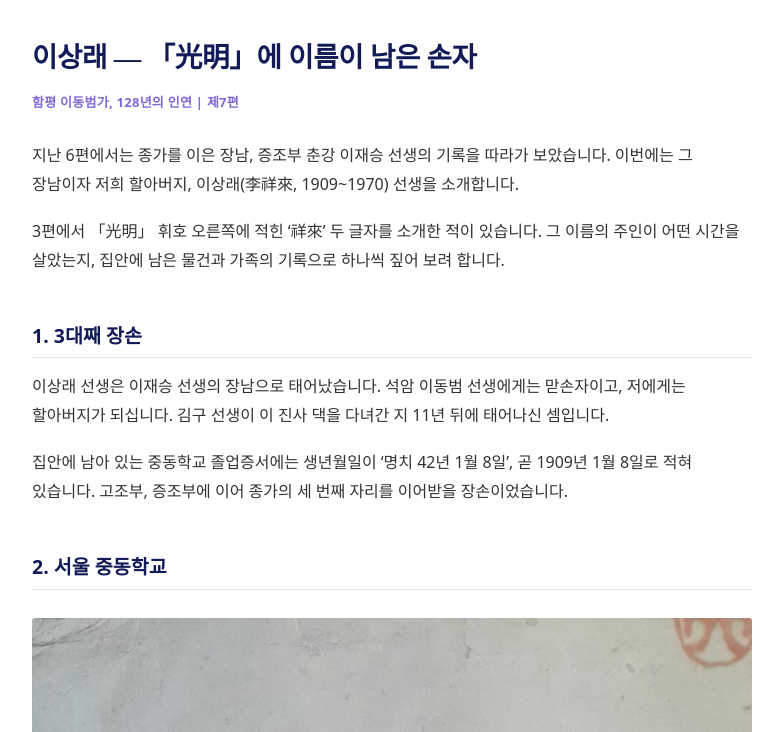
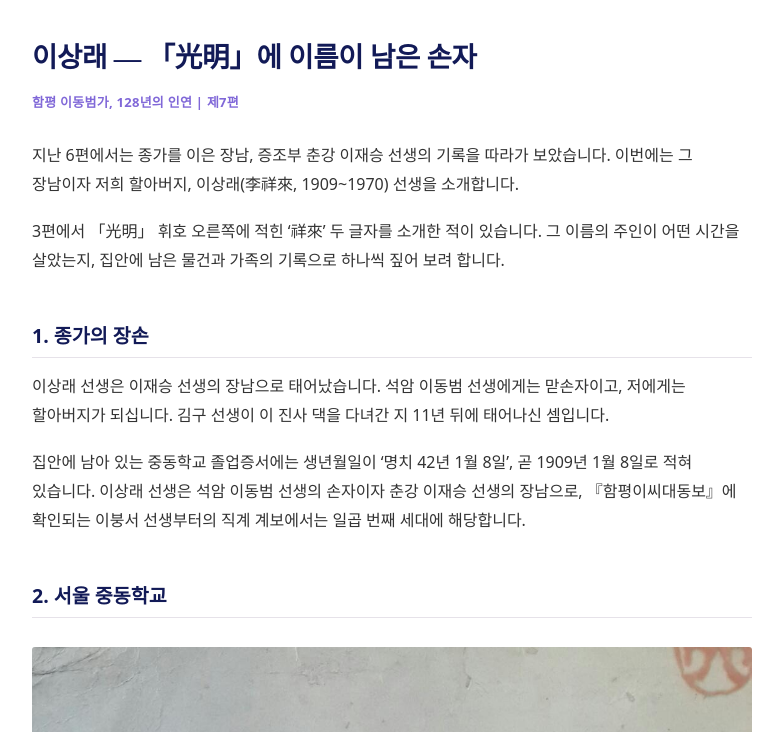
Before and after one commit to lsaru23-ai/hp-db-archive, a plain HTML site: page post7.html in a window 1280 px wide. Shown: the part 68-800 px from the top of the page, without its empty margins (248-1031 px from the left). Drawn offline with Linux system fonts and the light colour scheme.

Commit message:
제7편 계보 정정 반영 — 제목 「종가의 장손」·직계 계보 「일곱 번째 세대」로 수정 재배포

```diff
--- a/post7.html
+++ b/post7.html
@@ -123,9 +123,9 @@ footer.site a{color:var(--purple);border:0}
 <p class="series">함평 이동범가, 128년의 인연 | 제7편</p>
 <p>지난 6편에서는 종가를 이은 장남, 증조부 춘강 이재승 선생의 기록을 따라가 보았습니다. 이번에는 그 장남이자 저희 할아버지, 이상래(李祥來, 1909~1970) 선생을 소개합니다.</p>
 <p>3편에서 「光明」 휘호 오른쪽에 적힌 ‘祥來’ 두 글자를 소개한 적이 있습니다. 그 이름의 주인이 어떤 시간을 살았는지, 집안에 남은 물건과 가족의 기록으로 하나씩 짚어 보려 합니다.</p>
-<h2>1. 3대째 장손</h2>
+<h2>1. 종가의 장손</h2>
 <p>이상래 선생은 이재승 선생의 장남으로 태어났습니다. 석암 이동범 선생에게는 맏손자이고, 저에게는 할아버지가 되십니다. 김구 선생이 이 진사 댁을 다녀간 지 11년 뒤에 태어나신 셈입니다.</p>
-<p>집안에 남아 있는 중동학교 졸업증서에는 생년월일이 ‘명치 42년 1월 8일’, 곧 1909년 1월 8일로 적혀 있습니다. 고조부, 증조부에 이어 종가의 세 번째 자리를 이어받을 장손이었습니다.</p>
+<p>집안에 남아 있는 중동학교 졸업증서에는 생년월일이 ‘명치 42년 1월 8일’, 곧 1909년 1월 8일로 적혀 있습니다. 이상래 선생은 석암 이동범 선생의 손자이자 춘강 이재승 선생의 장남으로, 『함평이씨대동보』에 확인되는 이붕서 선생부터의 직계 계보에서는 일곱 번째 세대에 해당합니다.</p>
 <h2>2. 서울 중동학교</h2>
 <figure><img src="images/post7/01-1930_중동학교졸업증서_대표.jpg" alt="1930년 3월 5일자 중동학교 졸업증서. 이름 ‘李祥來’와 생년월일이 적혀 있습니다. (자료: 가족 소장)" loading="lazy"><figcaption>1930년 3월 5일자 중동학교 졸업증서. 이름 ‘李祥來’와 생년월일이 적혀 있습니다. (자료: 가족 소장)</figcaption></figure>
 <p>이상래 선생은 함평을 떠나 서울의 중동학교에서 공부했습니다. 졸업증서는 소화 5년(1930) 3월 5일에 본과 전 학과의 과정을 마쳤음을 증명하고, 끝에 당시 교장 최규동(崔奎東)의 이름이 적혀 있습니다.</p>
```
Also changed, not shown: llms-full.txt.
